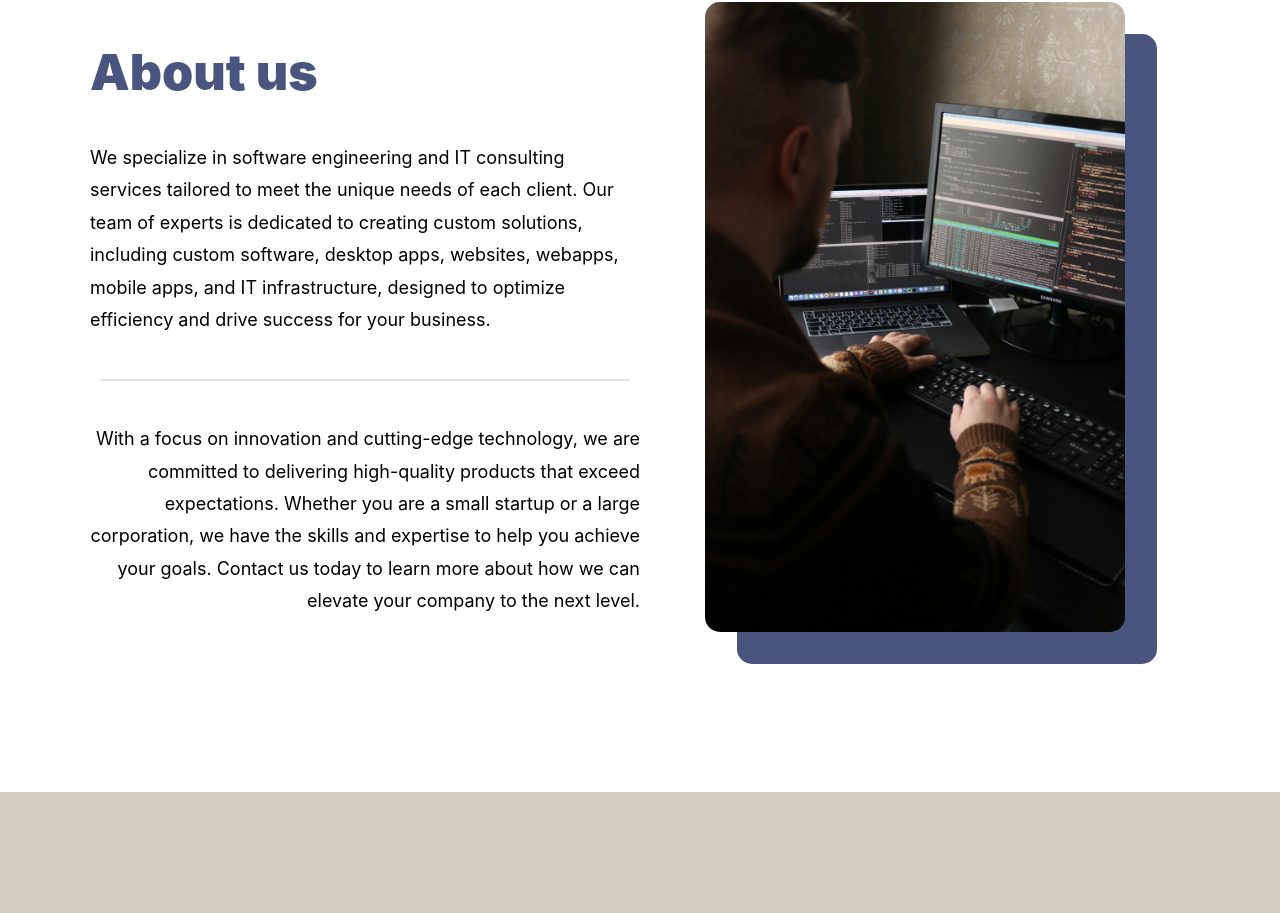
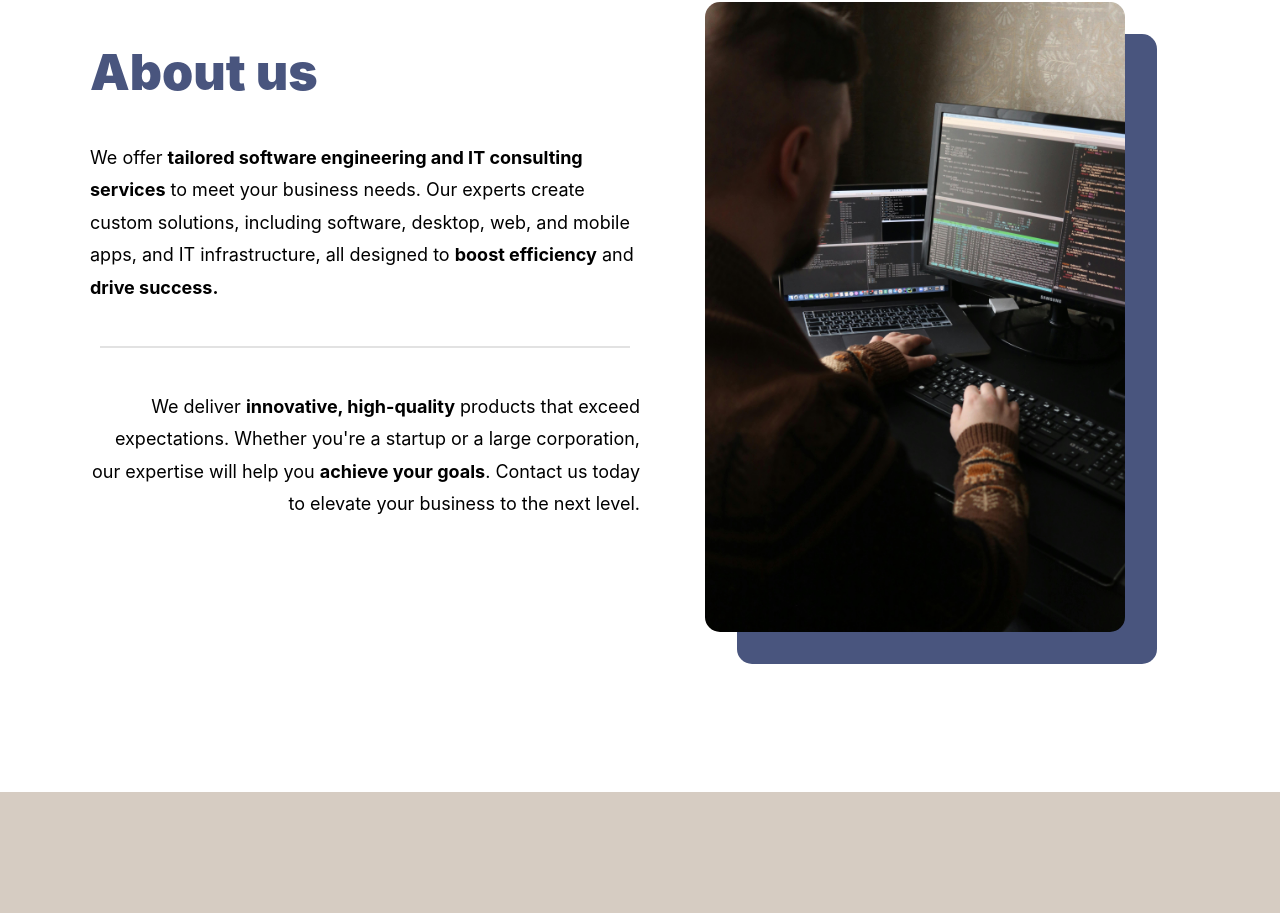
Before and after one commit to PotatoDoge/startup-website, a React (Create React App) app: page / in a window 1280 px wide. Shown: the part 775-1688 px from the top of the page. Built offline with nearby package versions, Linux system fonts and the light colour scheme.

Commit message:
Change about text

```diff
--- a/src/components/About/About.jsx
+++ b/src/components/About/About.jsx
@@ -11,27 +11,20 @@ const About = () => {
                 </div>
                 <div className="about-text-paragraph">
                     <div className="first-text">
-                        <p>We specialize in software engineering and IT consulting services
-                            tailored
-                            to
-                            meet the unique needs of each client. Our team of experts is dedicated to creating custom
-                            solutions,
-                            including custom software, desktop apps, websites, webapps, mobile apps, and IT infrastructure,
-                            designed to
-                            optimize efficiency and drive success for your business.</p>
+                        <p>We offer <b>tailored software engineering and IT consulting services</b> to meet your
+                            business
+                            needs. Our experts create custom solutions, including software, desktop, web, and mobile
+                            apps, and IT infrastructure, all designed to <b>boost efficiency</b> and <b>drive
+                                success.</b></p>
                     </div>
                     <br/>
                     <hr/>
                     <br/>
                     <div className="second-text">
-                        <p>With a focus on innovation and
-                            cutting-edge
-                            technology, we are committed to delivering high-quality products that exceed expectations.
-                            Whether
-                            you are a small startup or a large corporation, we have the skills and expertise to help you
-                            achieve
-                            your goals. Contact us today to learn more about how we can elevate your company to the next
-                            level.
+                        <p>
+                            We deliver <b>innovative, high-quality</b> products that exceed expectations. Whether you're a
+                            startup or a large corporation, our expertise will help you <b>achieve your goals</b>. Contact us
+                            today to elevate your business to the next level.
                         </p>
                     </div>
                 </div>
```
